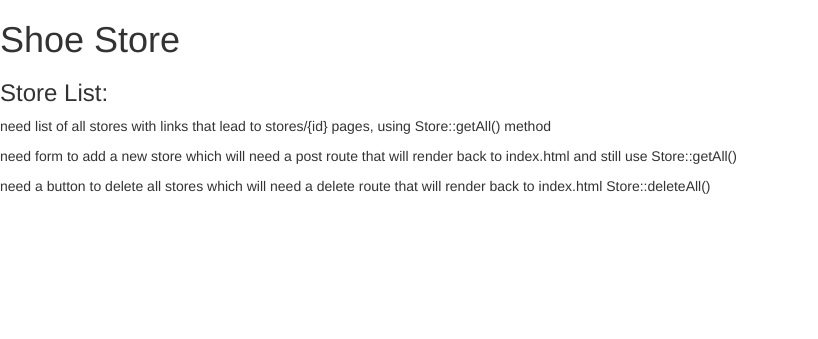
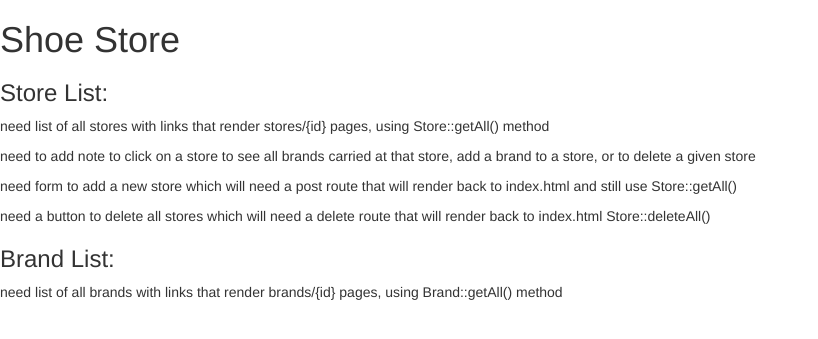
Before and after one commit to kdv24/ShoeStore, a PHP site: template views/index.twig in a window 1280 px wide. Shown: the top 339 px of the page, without its empty margins (0-818 px from the left). Run offline with PHP 8.4, Linux system fonts and the light colour scheme; the template is opened without the code that fills it, so the values that code supplies are empty; some libraries are stand-ins or nearby versions.

Commit message:
Add stores.twig file and listing of paths, methods to write into app.php.

```diff
--- a/views/index.twig
+++ b/views/index.twig
@@ -7,8 +7,11 @@
 <body>
 <h1>Shoe Store</h1>
 <h3>Store List:</h3>
-	<p> need list of all stores with links that lead to stores/{id} pages, using Store::getAll() method
+	<p> need list of all stores with links that render stores/{id} pages, using Store::getAll() method </p>
+	<p> need to add note to click on a store to see all brands carried at that store, add a brand to a store, or to delete a given store</p>
 	<p> need form to add a new store which will need a post route that will render back to index.html and still use Store::getAll()</p>
 	<p> need a button to delete all stores which will need a delete route that will render back to index.html Store::deleteAll() </p>
+<h3>Brand List:</h3>
+	<p> need list of all brands with links that render brands/{id} pages, using Brand::getAll() method</p>
 </body>
 </html>
```
Also changed, not shown: views/brands.twig (added), 1 other file.
